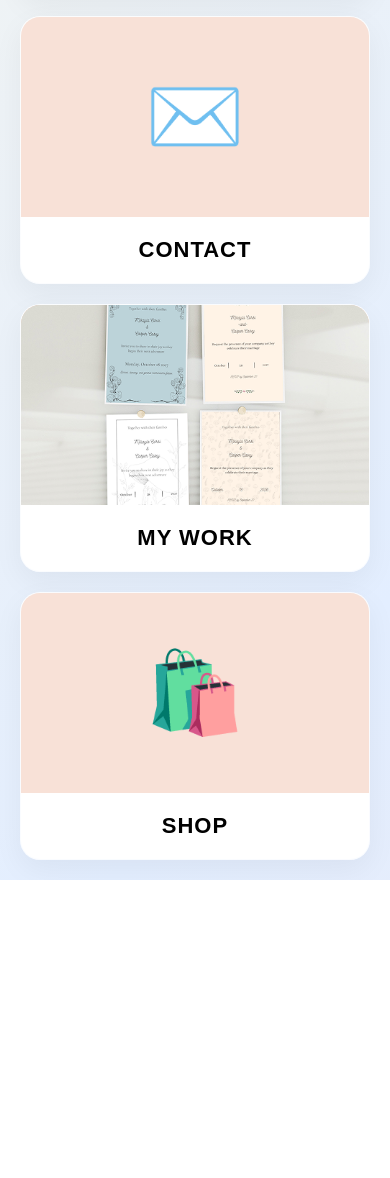
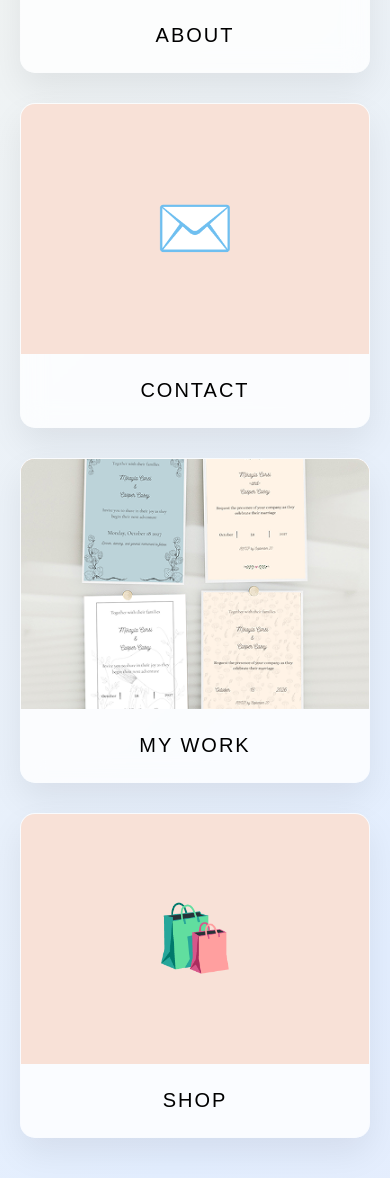
Before and after one commit to sarahibsen/sarahibsen.github.io, a web app: file index.html in a window 390 px wide. Shown: the part 504-1682 px from the top of the page. Before the commit the page ends 1384 px from the top, so only its background shows below. Run offline with its HTML, style and script files only (its server is not run), Linux system fonts and the light colour scheme; some libraries are stand-ins or nearby versions; some web fonts are replaced.

Commit message:
fixed style css 2

```diff
--- a/style/home.css
+++ b/style/home.css
@@ -1,4 +1,4 @@
-/* 1. Animated Background (Keep this at the top) */
+/* 1. Animated Background (No changes needed, keep your existing one) */
 body {
     margin: 0;
     font-family: 'Jaldi', sans-serif;
@@ -6,6 +6,7 @@
     background: linear-gradient(-45deg, #f3e7e9, #e3eeff, #fef9e7, #f3e7e9);
     background-size: 400% 400%;
     animation: gradientBG 15s ease infinite;
+    overflow-x: hidden;
 }
 
 @keyframes gradientBG {
@@ -14,45 +15,68 @@
     100% { background-position: 0% 50%; }
 }
 
-/* 2. Grid Layout */
+/* 2. Cascading Vertical Layout */
 .main-content.grid-container {
     display: grid;
-    /* This creates 2 columns on desktop, 1 on mobile automatically */
-    grid-template-columns: repeat(auto-fit, minmax(350px, 1fr));
-    gap: 40px;
-    padding: 40px;
-    max-width: 1100px;
+    /* Create two distinct columns for desktop */
+    grid-template-columns: 1fr 1fr;
+    column-gap: 60px;
+    row-gap: 40px;
+    padding: 80px 40px;
+    max-width: 1000px;
     margin: 0 auto;
+    align-items: start;
 }
 
-/* 3. Card Styling */
-.property-card {
-    background: rgba(255, 255, 255, 0.7);
-    backdrop-filter: blur(10px);
-    border-radius: 20px;
-    overflow: hidden;
-    box-shadow: 0 10px 30px rgba(0, 0, 0, 0.05);
-    transition: transform 0.4s cubic-bezier(0.175, 0.885, 0.32, 1.275);
-    border: 1px solid rgba(255, 255, 255, 0.3);
+/* 3. The "Cascade" Effect (Desktop) */
+/* This shifts the second and fourth cards down to create the staggered look */
+@media (min-width: 769px) {
+    .property-card:nth-child(even) {
+        margin-top: 120px;
+    }
 }
 
+/* 4. Card Design */
+.property-card {
+    background: rgba(255, 255, 255, 0.6);
+    backdrop-filter: blur(12px);
+    border-radius: 15px;
+    overflow: hidden;
+    box-shadow: 0 15px 35px rgba(0, 0, 0, 0.07);
+    border: 1px solid rgba(255, 255, 255, 0.4);
+    transition: transform 0.4s ease, box-shadow 0.4s ease;
+
+    /* Animation for the cascade entrance */
+    opacity: 0;
+    animation: cascadeIn 0.8s ease forwards;
+}
+
+@keyframes cascadeIn {
+    from { opacity: 0; transform: translateY(40px); }
+    to { opacity: 1; transform: translateY(0); }
+}
+
+/* Staggering the entrance of each card */
+.property-card:nth-child(1) { animation-delay: 0.2s; }
+.property-card:nth-child(2) { animation-delay: 0.4s; }
+.property-card:nth-child(3) { animation-delay: 0.6s; }
+.property-card:nth-child(4) { animation-delay: 0.8s; }
+
 .property-card:hover {
-    transform: translateY(-10px);
-    box-shadow: 0 15px 45px rgba(0, 0, 0, 0.1);
+    transform: translateY(-10px) scale(1.02);
+    box-shadow: 0 20px 45px rgba(0, 0, 0, 0.12);
 }
 
 .property-card a {
     text-decoration: none;
     color: inherit;
-    display: flex;
-    flex-direction: column;
 }
 
-/* 4. Image/Preview Area */
+/* 5. Image Container & Overlay */
 .property-image-container {
     position: relative;
     width: 100%;
-    height: 250px;
+    height: 320px; /* Taller for a vertical feel */
     background: #EBC9B9;
     overflow: hidden;
 }
@@ -61,75 +85,80 @@
     width: 100%;
     height: 100%;
     object-fit: cover;
-    transition: transform 0.6s ease;
 }
 
-/* Zoom effect on hover */
-.property-card:hover .property-image-container img {
-    transform: scale(1.1);
-}
-
-/* Placeholder for Shop/Contact icons */
 .placeholder-icon {
     width: 100%;
     height: 100%;
     display: flex;
     align-items: center;
     justify-content: center;
-    font-size: 5rem;
+    font-size: 4rem;
     background: #f8e1d7;
 }
 
-/* 5. Hover Overlay Text */
 .property-overlay {
     position: absolute;
     top: 0;
     left: 0;
     width: 100%;
     height: 100%;
-    background: rgba(235, 201, 185, 0.9); /* Your signature color */
+    background: rgba(235, 201, 185, 0.92);
     display: flex;
     align-items: center;
     justify-content: center;
-    padding: 20px;
+    padding: 30px;
     text-align: center;
     opacity: 0;
     transition: opacity 0.4s ease;
 }
 
 .property-overlay p {
-    color: #333;
     font-size: 1.1rem;
-    font-weight: 500;
+    line-height: 1.5;
+    color: #444;
 }
 
 .property-card:hover .property-overlay {
     opacity: 1;
 }
 
-/* 6. Card Title Area */
+/* 6. Footer Area of Card */
 .card-footer {
-    padding: 20px;
-    background: white;
+    padding: 25px;
+    background: rgba(255, 255, 255, 0.5);
     text-align: center;
 }
 
 .property-title {
     margin: 0;
-    font-size: 22px;
-    letter-spacing: 1px;
+    font-size: 20px;
+    letter-spacing: 2px;
     text-transform: uppercase;
+    font-weight: 400;
 }
 
-/* 7. Responsive Mobile Tweaks */
-@media (max-width: 480px) {
+/* 7. Responsive Tweaks for Mobile */
+@media (max-width: 768px) {
     .main-content.grid-container {
-        grid-template-columns: 1fr; /* Force 1 column on small phones */
-        padding: 20px;
-        gap: 20px;
+        grid-template-columns: 1fr; /* Single column vertical flow */
+        padding: 40px 20px;
+        gap: 30px;
+    }
+
+    .property-card:nth-child(even) {
+        margin-top: 0; /* Remove cascade offset on mobile */
     }
 
     .property-image-container {
-        height: 200px;
+        height: 250px;
+    }
+
+    .property-overlay {
+        opacity: 1; /* Keep text visible on mobile since there is no hover */
+        position: relative;
+        background: transparent;
+        height: auto;
+        padding: 15px;
     }
 }
```
